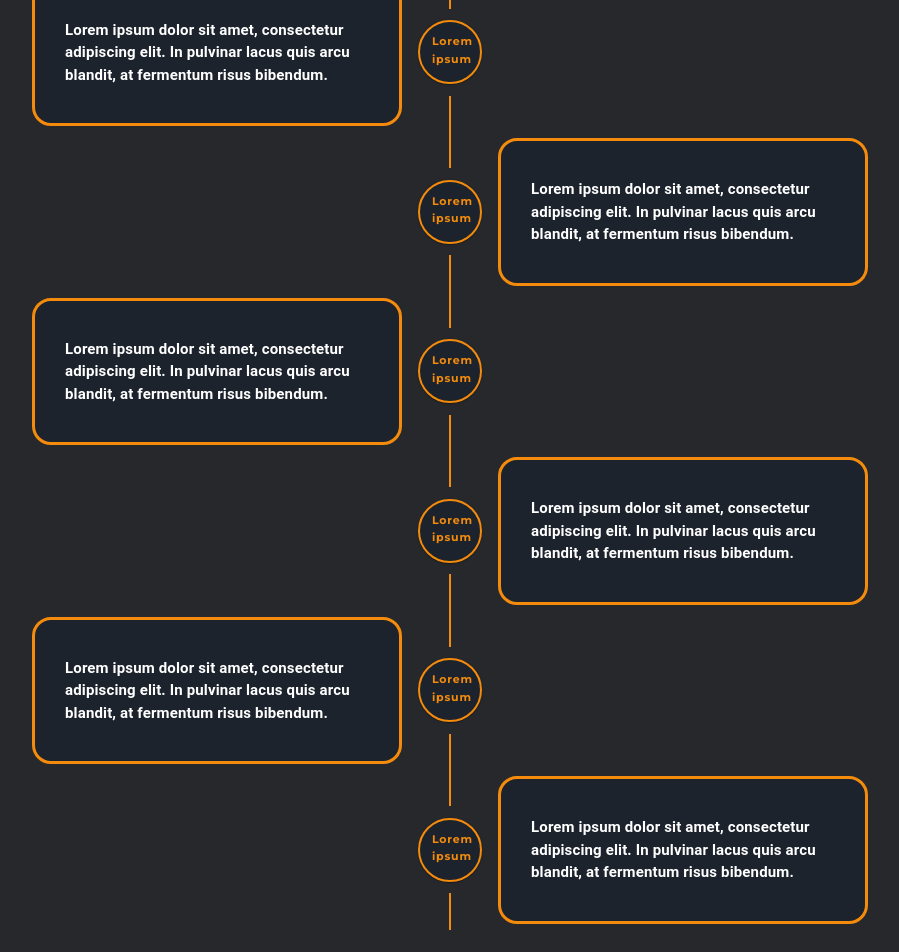
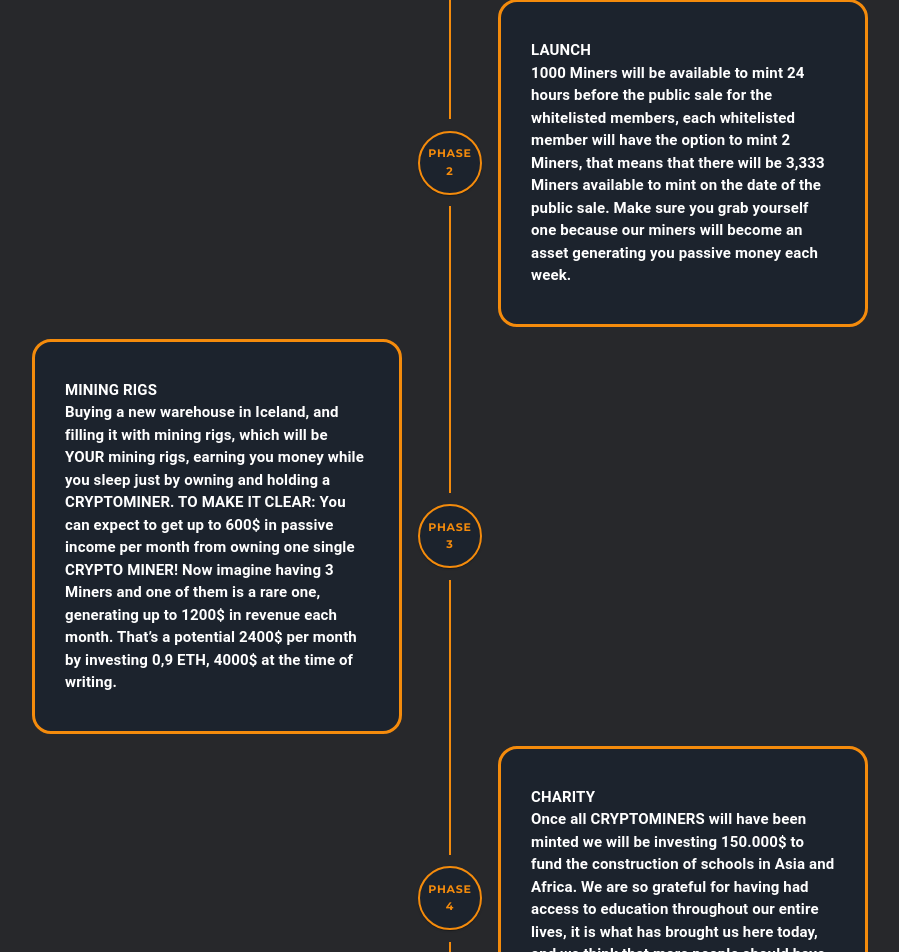
Before and after one commit to htbusinessnft/crypto-miners, a Next.js app: page / in a window 1280 px wide. Shown: the part 2960-3912 px from the top of the page, without its empty margins (190-1089 px from the left). Built offline with nearby package versions, Linux system fonts and the light colour scheme.

Commit message:
roadmap text updated

```diff
--- a/styles/globals.css
+++ b/styles/globals.css
@@ -18,6 +18,7 @@ a {
   display: none;
 }
 .image-card .CustomImage {
+  width: 100%;
   transition: all 0.4s ease-in-out;
   -webkit-transition: all 0.4s ease-in-out;
   -moz-transition: all 0.4s ease-in-out;
--- a/views/Home/RoadMap.js
+++ b/views/Home/RoadMap.js
@@ -74,9 +74,8 @@ const RoadMap = () => {
                           color: "#FFF"
                         }}
                       >
-                        Lorem ipsum dolor sit amet, consectetur adipiscing elit.
-                        In pulvinar lacus quis arcu blandit, at fermentum risus
-                        bibendum.
+                          COMMUNITY BUILDING <br/>
+                          We will spread the word about our ambitious project and organise multiple giveaways until the official public release date. Our aim here is to gather as many investors as possible and that each one of them understands our project and what we are aiming for. We are not just like any other NFT collection, we are building an asset that will endlessly produce passive income for all holders!
                       </Typography>
                     </Box>
                   </Fade>
@@ -99,10 +98,14 @@ const RoadMap = () => {
                       background: "#1C232D",
                       height: "64px",
                       width: "64px",
-                      padding: "11px 12px 18px"
+                      // padding: "11px 12px 18px",
+                        textAlign: 'center',
+                        display: 'flex',
+                        justifyContent: 'center',
+                        alignItems:'center' ,
                     }}
                   >
-                    Lorem ipsum
+                      PHASE 1
                   </TimelineDot>
                   <TimelineConnector
                     sx={{
@@ -132,9 +135,8 @@ const RoadMap = () => {
                           color: "#FFF"
                         }}
                       >
-                        Lorem ipsum dolor sit amet, consectetur adipiscing elit.
-                        In pulvinar lacus quis arcu blandit, at fermentum risus
-                        bibendum.
+                          LAUNCH <br/>
+                          1000 Miners will be available to mint 24 hours before the public sale for the whitelisted members, each whitelisted member will have the option to mint 2 Miners, that means that there will be 3,333 Miners available to mint on the date of the public sale. Make sure you grab yourself one because our miners will become an asset generating you passive money each week.
                       </Typography>
                     </Box>
                   </Fade>
@@ -157,10 +159,13 @@ const RoadMap = () => {
                       background: "#1C232D",
                       height: "64px",
                       width: "64px",
-                      padding: "11px 12px 18px"
+                        textAlign: 'center',
+                        display: 'flex',
+                        justifyContent: 'center',
+                        alignItems:'center' ,
                     }}
                   >
-                    Lorem ipsum
+                      PHASE 2
                   </TimelineDot>
                   <TimelineConnector
                     sx={{
@@ -190,9 +195,9 @@ const RoadMap = () => {
                           color: "#FFF"
                         }}
                       >
-                        Lorem ipsum dolor sit amet, consectetur adipiscing elit.
-                        In pulvinar lacus quis arcu blandit, at fermentum risus
-                        bibendum.
+                          MINING RIGS <br/>
+                          Buying a new warehouse in Iceland, and filling it with mining rigs, which will be YOUR mining rigs, earning you money while you sleep just by owning and holding a CRYPTOMINER.
+                          TO MAKE IT CLEAR: You can expect to get up to 600$ in passive income per month from owning one single CRYPTO MINER! Now imagine having 3 Miners and one of them is a rare one, generating up to 1200$ in revenue each month. That’s a potential 2400$ per month by investing 0,9 ETH, 4000$ at the time of writing.
                       </Typography>
                     </Box>
                   </Fade>
@@ -215,10 +220,14 @@ const RoadMap = () => {
                       background: "#1C232D",
                       height: "64px",
                       width: "64px",
-                      padding: "11px 12px 18px"
+                      // padding: "11px 12px 18px"
+                        display: 'flex',
+                        justifyContent: 'center',
+                        alignItems: 'center',
+                        textAlign: 'center',
                     }}
                   >
-                    Lorem ipsum
+                      PHASE 3
                   </TimelineDot>
                   <TimelineConnector
                     sx={{
@@ -248,9 +257,8 @@ const RoadMap = () => {
                           color: "#FFF"
                         }}
                       >
-                        Lorem ipsum dolor sit amet, consectetur adipiscing elit.
-                        In pulvinar lacus quis arcu blandit, at fermentum risus
-                        bibendum.
+                          CHARITY <br/>
+                          Once all CRYPTOMINERS will have been minted we will be investing 150.000$ to fund the construction of schools in Asia and Africa. We are so grateful for having had access to education throughout our entire lives, it is what has brought us here today, and we think that more people should have access to proper education, that is why we decided to fund the construction of schools.
                       </Typography>
                     </Box>
                   </Fade>
@@ -273,10 +281,13 @@ const RoadMap = () => {
                       background: "#1C232D",
                       height: "64px",
                       width: "64px",
-                      padding: "11px 12px 18px"
+                        display: 'flex',
+                        justifyContent: 'center',
+                        alignItems: 'center',
+                        textAlign: 'center',
                     }}
                   >
-                    Lorem ipsum
+                      PHASE 4
                   </TimelineDot>
                   <TimelineConnector
                     sx={{
@@ -306,9 +317,10 @@ const RoadMap = () => {
                           color: "#FFF"
                         }}
                       >
-                        Lorem ipsum dolor sit amet, consectetur adipiscing elit.
-                        In pulvinar lacus quis arcu blandit, at fermentum risus
-                        bibendum.
+                          300% GAINS ON YOUR INVESTMENT IN ONE MONTH <br/>
+                          By January 2022, we will have accomplished a floor price of 1 ETH, how can we be so confident on this floor price you ask?
+                          Because even a basic CRYPTOMINER, with no particular rarities will be producing 0,15 ETH per month, meaning it will pay for itself in 6 months and then generating passive income each month (around 600$ at the time of writing).
+                          And keep in mind that this is the revenue for owning a CRYPTOMINER that hasn’t any particular rare assets, if you are lucky enough to mint one with a gold axe for example, it will be generating twice this amount of money each month!
                       </Typography>
                     </Box>
                   </Fade>
@@ -331,10 +343,13 @@ const RoadMap = () => {
                       background: "#1C232D",
                       height: "64px",
                       width: "64px",
-                      padding: "11px 12px 18px"
+                        display: 'flex',
+                        justifyContent: 'center',
+                        alignItems: 'center',
+                        textAlign: 'center',
                     }}
                   >
-                    Lorem ipsum
+                      PHASE 5
                   </TimelineDot>
                   <TimelineConnector
                     sx={{
@@ -364,9 +379,9 @@ const RoadMap = () => {
                           color: "#FFF"
                         }}
                       >
-                        Lorem ipsum dolor sit amet, consectetur adipiscing elit.
-                        In pulvinar lacus quis arcu blandit, at fermentum risus
-                        bibendum.
+
+                          GIVEAWAYS <br/>
+                          Revenue generated from the royalties will be distributed to holders each month, that is another source of inc
                       </Typography>
                     </Box>
                   </Fade>
@@ -389,10 +404,13 @@ const RoadMap = () => {
                       background: "#1C232D",
                       height: "64px",
                       width: "64px",
-                      padding: "11px 12px 18px"
+                        display: 'flex',
+                        justifyContent: 'center',
+                        alignItems: 'center',
+                        textAlign: 'center',
                     }}
                   >
-                    Lorem ipsum
+                      PHASE 6
                   </TimelineDot>
                   <TimelineConnector
                     sx={{
@@ -403,121 +421,6 @@ const RoadMap = () => {
                 {!isTablet ? <TimelineContent sx={{py: "12px", px: 2}} /> : ""}
               </TimelineItem>
 
-              <TimelineItem>
-                <TimelineOppositeContent>
-                  <Fade left>
-                    <Box
-                      sx={{
-                        background: `#1C232D`,
-                        border: `3px solid #F48B0C`,
-                        borderRadius: `19px`,
-                        padding: "37px 30px"
-                      }}
-                    >
-                      <Typography
-                        sx={{
-                          textAlign: "left",
-                          fontWeight: 600,
-                          fontSize: `15px`,
-                          color: "#FFF"
-                        }}
-                      >
-                        Lorem ipsum dolor sit amet, consectetur adipiscing elit.
-                        In pulvinar lacus quis arcu blandit, at fermentum risus
-                        bibendum.
-                      </Typography>
-                    </Box>
-                  </Fade>
-                </TimelineOppositeContent>
-                <TimelineSeparator>
-                  <TimelineConnector
-                    sx={{
-                      background: "#F48B0C"
-                    }}
-                  />
-                  <TimelineDot
-                    sx={{
-                      fontStyle: `normal`,
-                      fontWeight: `bold`,
-                      fontSize: `11px`,
-                      lineHeight: `159.9%`,
-                      letterSpacing: ` 0.07em`,
-                      color: `#F48B0C`,
-                      border: `2px solid #F48B0C`,
-                      background: "#1C232D",
-                      height: "64px",
-                      width: "64px",
-                      padding: "11px 12px 18px"
-                    }}
-                  >
-                    Lorem ipsum
-                  </TimelineDot>
-                  <TimelineConnector
-                    sx={{
-                      background: "#F48B0C"
-                    }}
-                  />
-                </TimelineSeparator>
-                {!isTablet ? <TimelineContent sx={{py: "12px", px: 2}} /> : ""}
-              </TimelineItem>
-
-              <TimelineItem>
-                <TimelineOppositeContent>
-                  <Fade right>
-                    <Box
-                      sx={{
-                        background: `#1C232D`,
-                        border: `3px solid #F48B0C`,
-                        borderRadius: `19px`,
-                        padding: "37px 30px"
-                      }}
-                    >
-                      <Typography
-                        sx={{
-                          textAlign: "left",
-                          fontWeight: 600,
-                          fontSize: `15px`,
-                          color: "#FFF"
-                        }}
-                      >
-                        Lorem ipsum dolor sit amet, consectetur adipiscing elit.
-                        In pulvinar lacus quis arcu blandit, at fermentum risus
-                        bibendum.
-                      </Typography>
-                    </Box>
-                  </Fade>
-                </TimelineOppositeContent>
-                <TimelineSeparator>
-                  <TimelineConnector
-                    sx={{
-                      background: "#F48B0C"
-                    }}
-                  />
-                  <TimelineDot
-                    sx={{
-                      fontStyle: `normal`,
-                      fontWeight: `bold`,
-                      fontSize: `11px`,
-                      lineHeight: `159.9%`,
-                      letterSpacing: ` 0.07em`,
-                      color: `#F48B0C`,
-                      border: `2px solid #F48B0C`,
-                      background: "#1C232D",
-                      height: "64px",
-                      width: "64px",
-                      padding: "11px 12px 18px"
-                    }}
-                  >
-                    Lorem ipsum
-                  </TimelineDot>
-                  <TimelineConnector
-                    sx={{
-                      background: "#F48B0C"
-                    }}
-                  />
-                </TimelineSeparator>
-                {!isTablet ? <TimelineContent sx={{py: "12px", px: 2}} /> : ""}
-              </TimelineItem>
             </Timeline>
           </Box>
         </Container>
```
